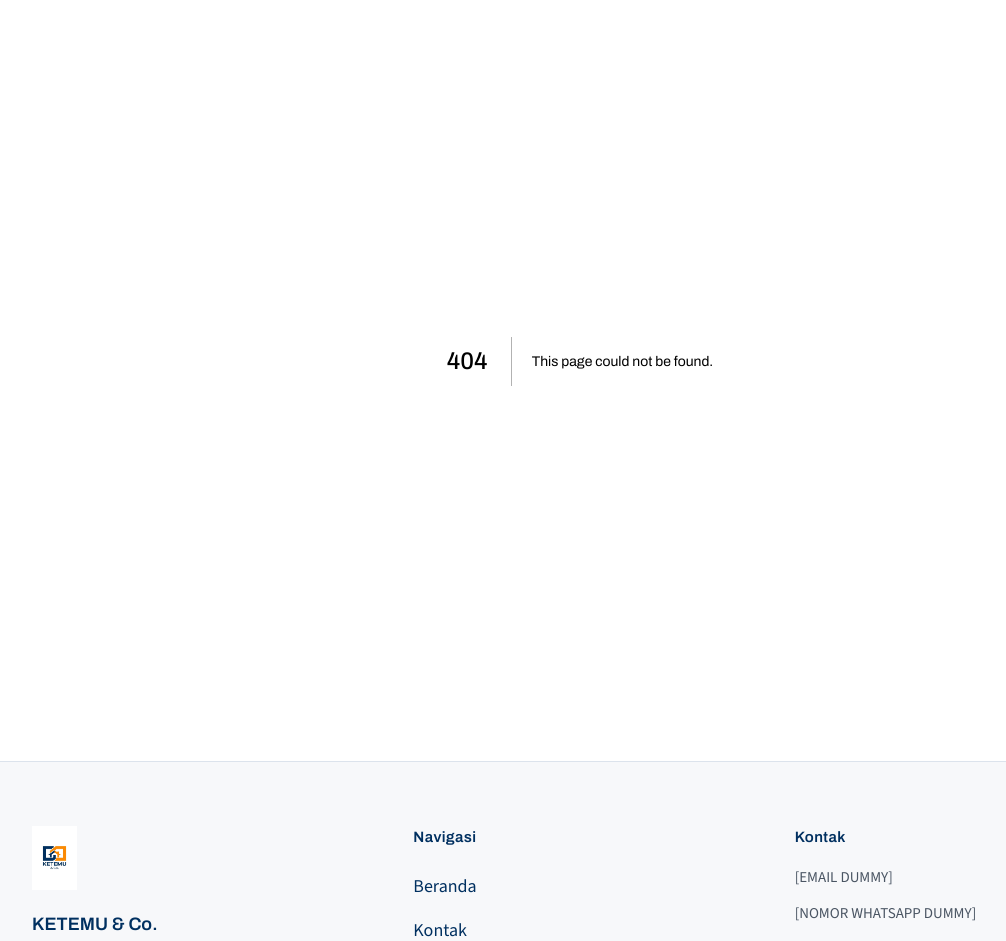
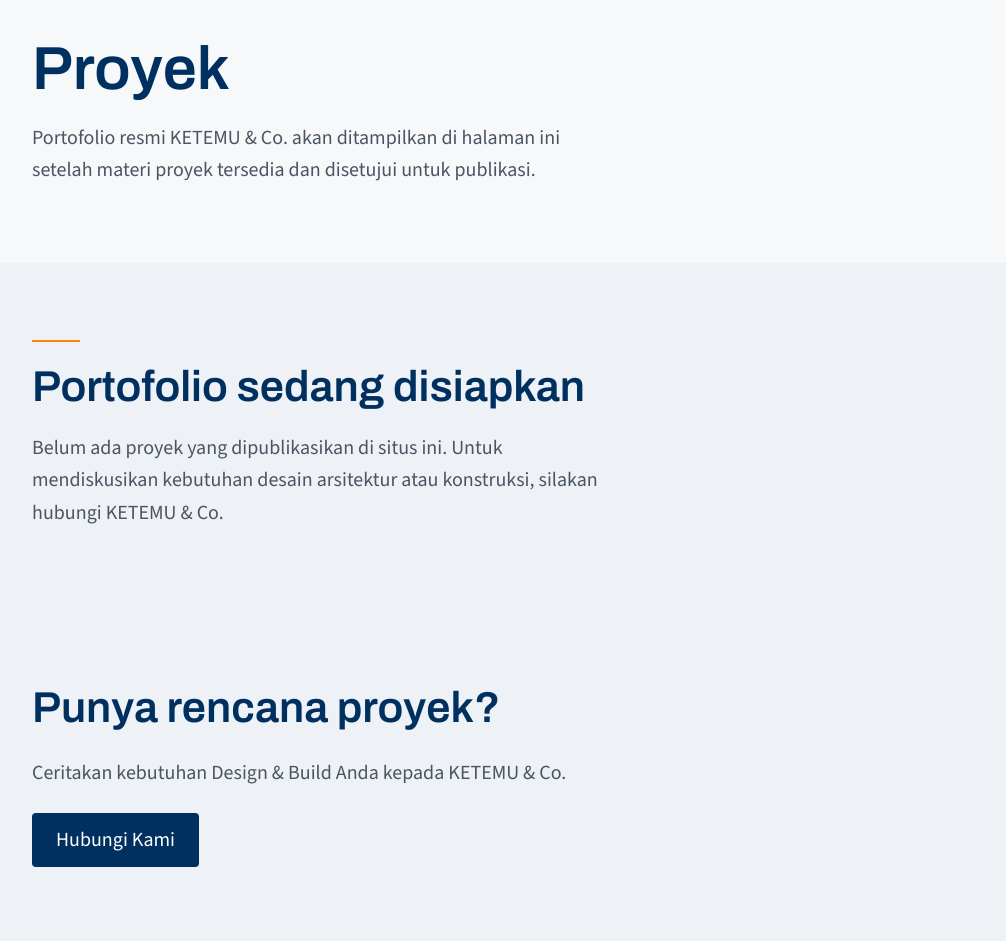
Before and after one commit to endo22/Ketemu-Co., a Next.js app: page /projects in a window 1280 px wide. Before the commit this address had no page. Shown: the part 120-1061 px from the top of the page, without its empty margins (60-1066 px from the left). Built offline with nearby package versions, Linux system fonts and the light colour scheme.

Commit message:
feat: add projects page
Co-authored-by: Cursor <cursoragent@cursor.com>

```diff
--- /dev/null
+++ b/src/app/projects/page.tsx
@@ -0,0 +1,77 @@
+import type { Metadata } from "next";
+import { Button } from "@/components/ui/Button";
+import { Container } from "@/components/ui/Container";
+import { Heading } from "@/components/ui/Heading";
+import { Section } from "@/components/ui/Section";
+import { contactCta } from "@/components/layout/nav";
+import {
+  projectsCta,
+  projectsEmpty,
+  projectsIntro,
+} from "@/content/projects";
+
+export const metadata: Metadata = {
+  title: "Proyek",
+  description:
+    "Proyek dan portofolio KETEMU & Co. — Design & Build untuk desain arsitektur dan konstruksi.",
+};
+
+export default function ProjectsPage() {
+  return (
+    <>
+      <Section id="proyek-intro" tone="default">
+        <Container>
+          <div className="flex max-w-prose flex-col gap-5">
+            {/* DRAFT — PENDING OWNER APPROVAL */}
+            <Heading level={1}>{projectsIntro.heading}</Heading>
+            {/* DRAFT — PENDING OWNER APPROVAL */}
+            <p className="text-pretty text-lg leading-relaxed text-grey-600">
+              {projectsIntro.lead}
+            </p>
+          </div>
+        </Container>
+      </Section>
+
+      <Section id="proyek-empty" tone="muted">
+        <Container>
+          <div className="flex max-w-prose flex-col gap-5">
+            <div
+              className="h-0.5 w-12 bg-orange-500"
+              aria-hidden="true"
+            />
+            {/* DRAFT — PENDING OWNER APPROVAL */}
+            <Heading level={2} className="gap-0">
+              {projectsEmpty.heading}
+            </Heading>
+            {/* DRAFT — PENDING OWNER APPROVAL */}
+            <p className="text-pretty text-lg leading-relaxed text-grey-600">
+              {projectsEmpty.body}
+            </p>
+          </div>
+        </Container>
+      </Section>
+
+      <Section id="proyek-cta" tone="muted">
+        <Container>
+          <div className="flex max-w-xl flex-col gap-6">
+            {/* DRAFT — PENDING OWNER APPROVAL */}
+            <Heading level={2}>{projectsCta.heading}</Heading>
+            {/* DRAFT — PENDING OWNER APPROVAL */}
+            <p className="max-w-prose text-pretty text-lg leading-relaxed text-grey-600">
+              {projectsCta.body}
+            </p>
+            <div>
+              <Button
+                href={contactCta.href}
+                size="lg"
+                className="min-h-11 w-full sm:w-auto"
+              >
+                {contactCta.label}
+              </Button>
+            </div>
+          </div>
+        </Container>
+      </Section>
+    </>
+  );
+}
--- /dev/null
+++ b/src/content/projects.ts
@@ -0,0 +1,30 @@
+/**
+ * Projects page copy.
+ * DRAFT — PENDING OWNER APPROVAL
+ * Not official company information until the owner approves publication.
+ * No project portfolio entries — empty state until verified materials exist.
+ */
+
+export const projectsIntro = {
+  /** DRAFT — PENDING OWNER APPROVAL */
+  heading: "Proyek",
+  /** DRAFT — PENDING OWNER APPROVAL */
+  lead: "Portofolio resmi KETEMU & Co. akan ditampilkan di halaman ini setelah materi proyek tersedia dan disetujui untuk publikasi.",
+} as const;
+
+export const projectsEmpty = {
+  /** DRAFT — PENDING OWNER APPROVAL */
+  heading: "Portofolio sedang disiapkan",
+  /** DRAFT — PENDING OWNER APPROVAL */
+  body: "Belum ada proyek yang dipublikasikan di situs ini. Untuk mendiskusikan kebutuhan desain arsitektur atau konstruksi, silakan hubungi KETEMU & Co.",
+} as const;
+
+export const projectsCta = {
+  /** DRAFT — PENDING OWNER APPROVAL */
+  heading: "Punya rencana proyek?",
+  /** DRAFT — PENDING OWNER APPROVAL */
+  body: "Ceritakan kebutuhan Design & Build Anda kepada KETEMU & Co.",
+} as const;
+
+/** No published projects. Do not seed fictional portfolio entries. */
+export const projects = [] as const;
```
